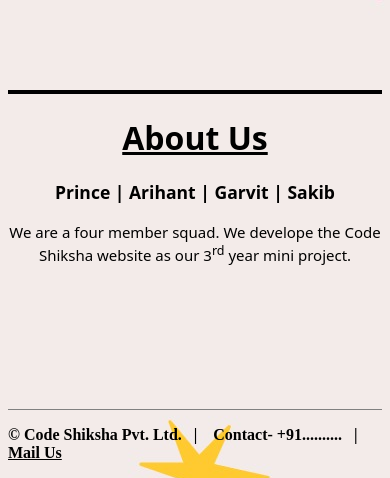
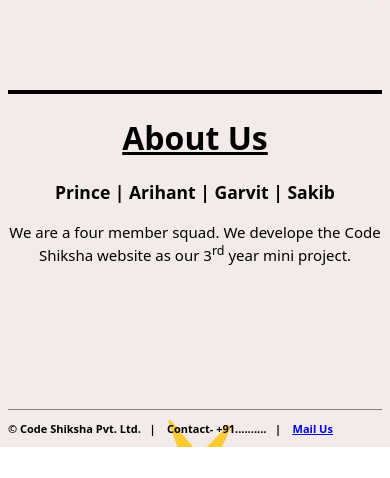
Before and after one commit to arihantjain-01/mini-project-, a plain HTML site: page index.html in a window 390 px wide. Shown: the part 1986-2464 px from the top of the page. After the commit the page ends 2433 px from the top, so only its background shows below. Drawn offline with Linux system fonts and the light colour scheme.

Commit message:
Update fpage.css

```diff
--- a/fpage.css
+++ b/fpage.css
@@ -96,7 +96,10 @@
         background-color: black;
         color:  rgb(235, 198, 15);
     }
-
+    #contact{
+        font-family: system-ui, -apple-system, BlinkMacSystemFont, 'Segoe UI', Roboto, Oxygen, Ubuntu, Cantarell, 'Open Sans', 'Helvetica Neue', sans-serif;
+        font-size: large;
+    }
     .about{
         font-family:system-ui, -apple-system, BlinkMacSystemFont, 'Segoe UI', Roboto, Oxygen, Ubuntu, Cantarell, 'Open Sans', 'Helvetica Neue', sans-serif;
 
@@ -107,17 +110,7 @@
 
         overflow-x:hidden;
     }
-    .mail{
-        text-decoration: none;
-        color: black;
-    }
-    .mail:hover{
-        color:black;
-        font-weight: bold;
-        padding: 8px;
-        background-color: #25b5f7;
-        border-radius: 5px;
-    }
+
     #img2{
         width:"540px";
         overflow: hidden;
@@ -164,15 +157,21 @@
 
         }
     }
-        @media  all and (max-width:540px) and (min-width:315px){
+        @media  all and (max-width:540px) and (min-width:330px){
             .intro{
                 font-size:20px;
             }
            #img2 {
                 width:345px;
            }
+           #contact{
+            font-size: 11px;
+           }
         }
-        @media  all and (max-width:315px) and (min-width:0px){
+        @media  all and (max-width:330px) and (min-width:0px){
+            #contact{
+                font-size: 8px;
+               }
             .intro{
                 font-size:15px;
             }
```
